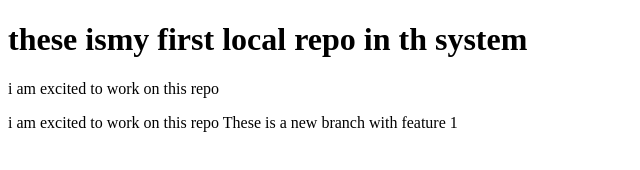
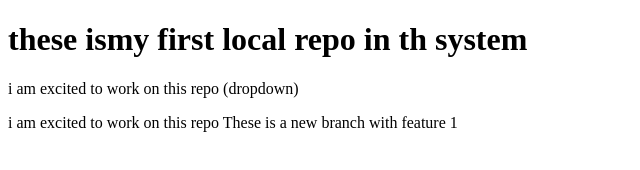
Before and after one commit to Aditya-verma-1/Localrepo, a plain HTML site: page index.html in a window 1280 px wide. Shown: the full height of the page, 0-640 px from the left. Drawn offline with Linux system fonts and the light colour scheme.

Commit message:
Add dropdown

```diff
--- a/index.html
+++ b/index.html
@@ -8,7 +8,7 @@
 <body>
     <h1> these ismy first local repo in th system </h1>
     <p>
-        i am excited to work on this repo
+        i am excited to work on this repo (dropdown)
     </p>
     <p>
         i am excited to work on this repo
```
